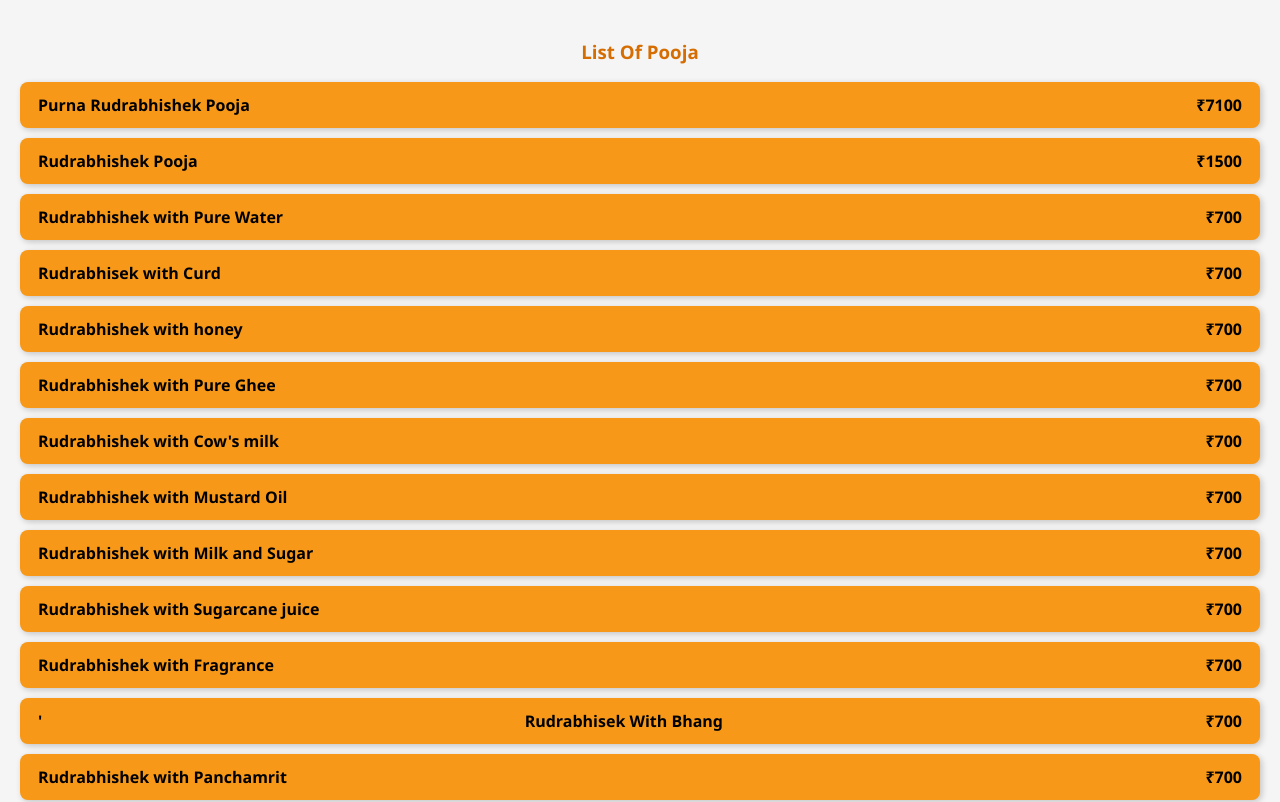
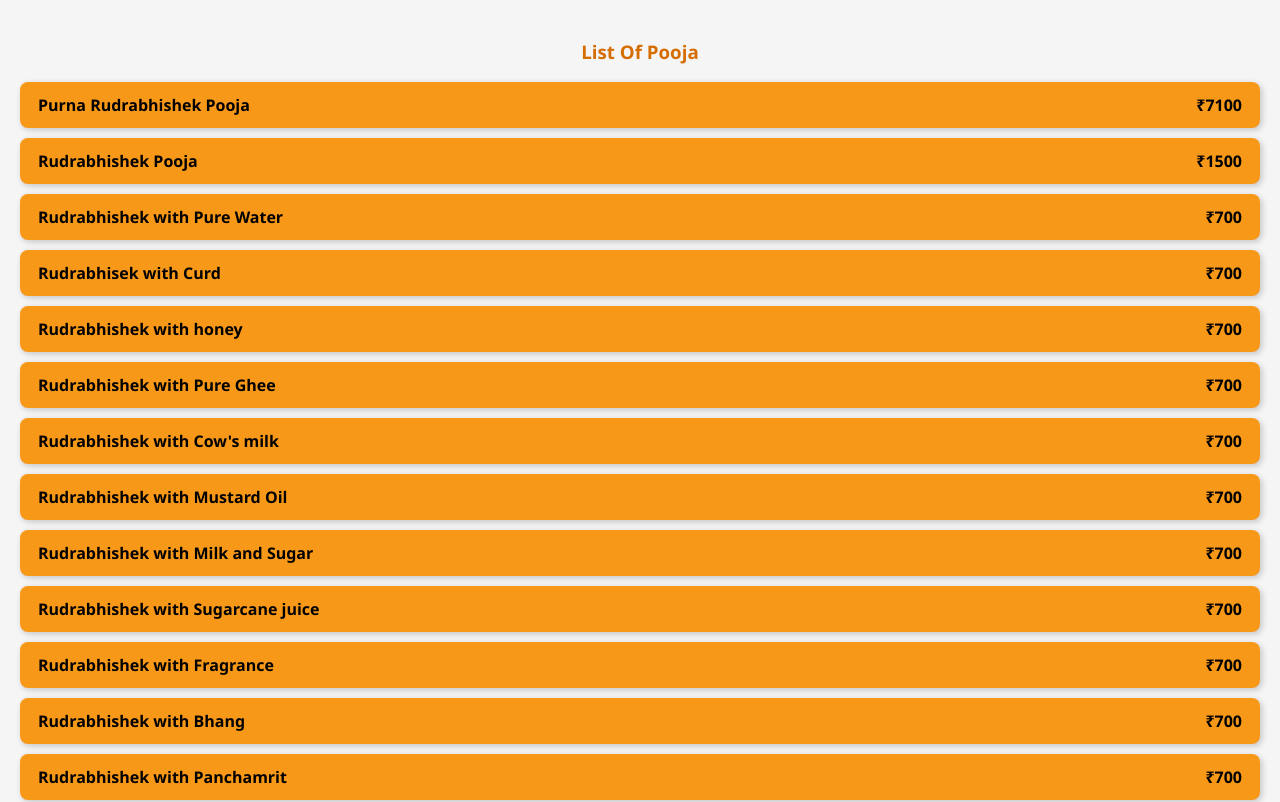
Before and after one commit to 7247538992/Wayupooja, a plain HTML site: page poojalist.html in a window 1280 px wide. Shown: the top 802 px of the page. Drawn offline with Linux system fonts and the light colour scheme.

Commit message:
poojalist.html

```diff
--- a/poojalist.html
+++ b/poojalist.html
@@ -94,9 +94,9 @@
     <a href="pooja11.html" class="pooja-button">
       <span>Rudrabhishek with Fragrance</span>
   <span class="pooja-price">₹700</span></a>
-    <a href="pooja12.html" class="pooja-button">'
-            <span>Rudrabhisek With Bhang</span>
-  <span class="pooja-price">₹700</span></a>
+       <a href="pooja12.html" class="pooja-button">
+            <span>Rudrabhishek with Bhang</span>
+  <span class="pooja-price">₹700</span>
     <a href="pooja13.html" class="pooja-button">
             <span>Rudrabhishek with Panchamrit </span>
   <span class="pooja-price">₹700</span>
```
